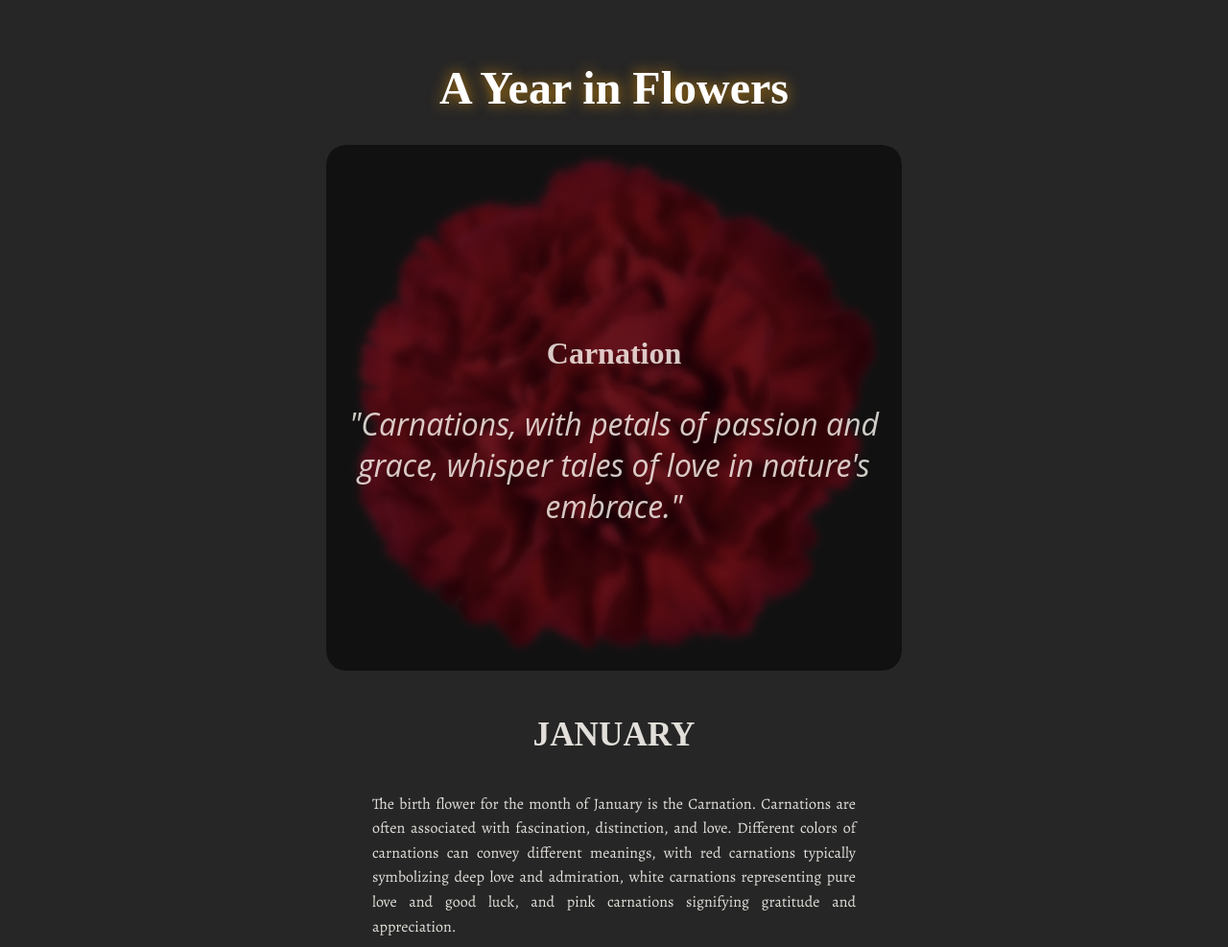
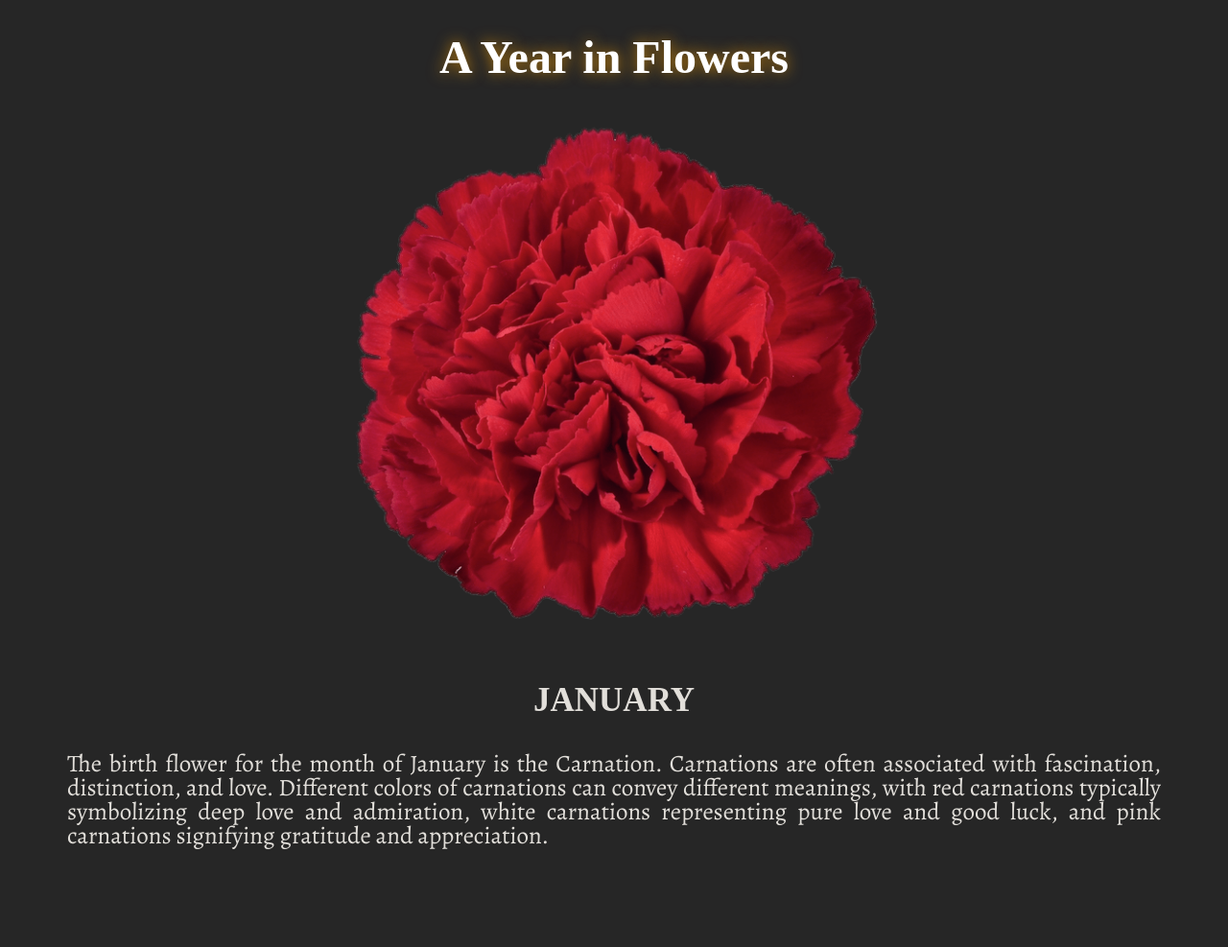
Before and after one commit to fredric89/Random-projects_Birthmonth-flowers, a plain HTML site: page index.html in a window 1280 px wide. Shown: the top 987 px of the page at 96% size. Drawn offline with nearby package versions, Linux system fonts and the light colour scheme.

Commit message:
Update flower.css

```diff
--- a/flower.css
+++ b/flower.css
@@ -1,6 +1,3 @@
-:root {
-  --base-font-size: 16px;
-}
 
 body {
     background-color: rgb(38, 38, 38);
@@ -11,57 +8,29 @@ body {
     justify-content: center;
     min-height: 100vh;
     margin: 0;
-  padding: 1rem;
-  box-sizing: border-box;
 }
 
 .font-description {
-  font-family: 'alegreya', serif;
-  font-size: 1rem;
-  line-height: 1.6;
+    font-family: 'alegreya';
+    font-size: 25px;
+    line-height: 25px;
     text-align: justify;
-  padding: 0 1rem;
-  margin-top: 1rem;
-  padding-bottom: 2rem;
-  max-width: 600px;
-  width: 100%;
-  box-sizing: border-box;
-}
-
-@import url('https://fonts.googleapis.com/css?family=Open+Sans:400italic');
-@import url('https://fonts.googleapis.com/css?family=Alegreya&display=swap');
-
-.font-size-quote {
-  font-family: 'Open Sans', sans-serif;
-  font-style: italic;
-  font-size: clamp(1.2rem, 4vw, 1.8rem);
-  text-align: center;
-  padding-left: 0.5rem;
-  padding-right: 0.5rem;
-  max-width: 600px;
-  width: 100%;
-  box-sizing: border-box;
-}
-
-.font-title {
-  font-size: clamp(1.5rem, 5vw, 2.2rem);
-  text-align: center;
-  padding: 0 1rem;
+    padding-left: 70px;
+    padding-right: 70px;
+    margin-top: 10px;
+    position: relative;
+    padding-bottom: 100px;
 }
 
 .flower-container {
     position: relative;
-  width: 100%;
-  max-width: 600px;
-  margin-bottom: 1.5rem;
-  border-radius: 20px;
-  overflow: hidden;
+    width: 600px;
+    margin-bottom: 20px;
 }
 
 .image-edit {
     display: block;
     width: 100%;
-  height: auto;
 }
 
 .overlay {
@@ -70,86 +39,83 @@ body {
     left: 0;
     width: 100%;
     height: 100%;
-  border-radius: 20px;
+    border-radius: 100px;
     display: flex;
     flex-direction: column;
     align-items: center;
+    font-size: 50px;
     justify-content: center;
-  background-color: rgba(0, 0, 0, 0.6);
-  backdrop-filter: blur(5px);
-  opacity: 0.9;
-  transition: opacity 0.3s ease;
+    background-color: rgb(0, 0, 0, 0.6);
+    opacity: 0;
+    transition: opacity 1s;
 }
 
-@media (hover: hover) {
-  .overlay {
-    opacity: 0;
+.overlay-blur {
+    backdrop-filter: blur(5px);
+}
+
+.overlay > * {
+    transform: translateY(20px);
+    transition: transform 1s;
 }
 
 .overlay:hover {
     opacity: 1;
-    border: 2px solid white;
-    box-shadow: 0 0 10px rgba(255, 165, 0, 0.8);
-  }
-}
-
-.overlay > * {
-  transform: translateY(0);
-  transition: transform 0.3s ease;
-}
-
-.overlay h2, .overlay p {
-  font-size: clamp(1.2rem, 4vw, 2rem);
-  padding: 0.5rem;
-  text-align: center;
-  margin: 0.25rem;
-}
-
-.font-title:hover,
-.site-title:hover {
-  text-shadow: 0 0 10px rgba(255, 165, 0, 0.8);
-}
-
-.site-title {
-  font-family: "Playfair Display", serif;
-  font-size: clamp(2rem, 8vw, 3rem);
-  text-align: center;
-  color: white;
-  text-shadow: 0 0 10px rgba(255, 165, 0, 0.8);
-  animation: glow 2s ease-in-out infinite alternate;
-  padding: 0 1rem;
-  margin-bottom: 1rem;
-}
-
-@keyframes glow {
-  from { text-shadow: 0 0 10px rgba(255, 165, 0, 0.5); }
-  to { text-shadow: 0 0 20px rgba(255, 165, 0, 0.9); }
-}
-
-@media screen and (min-width: 768px) {
-  body {
-    padding: 2rem;
-  }
-
-  .font-description {
-    padding: 0 2rem;
-  }
-
-  .overlay > * {
-    transform: translateY(20px);
 }
 
 .overlay:hover > * {
     transform: translateY(0);
 }
+
+@import url(https://fonts.googleapis.com/css?family=Open+Sans:400italic);
+
+.font-size-quote {
+    font-family: Open Sans;
+    font-style: italic;
+    font-size: 30px;
+    text-align: center;
+    padding-left: 10px;
+    padding-right: 10px;
 }
 
-@media screen and (min-width: 1024px) {
-  .font-description {
-    padding: 0 3rem;
+.font-title {
+ font-size: 35px;
+}
+
+
+.font-title:hover {
+    text-shadow: 0 0 10px rgba(255, 165, 0, 0.8);
+}
+
+.font-title:not(:hover) {
+    transition: text-shadow 1s;
+}
+
+.flower-container:hover .overlay {
+    border: 2px solid white;
+    box-shadow: 0 0 10px rgba(255, 165, 0, 0.8);
+}
+
+.flower-container:not(:hover) .overlay {
+    transition: border 1s, box-shadow 1s;
 }
 
 .site-title {
-    margin-bottom: 2rem;
+    font-family: "Playfair Display", serif;
+    font-size: 3rem;
+    text-align: center;
+    color: white;
+    text-shadow:
+      0 0 10px rgba(255, 165, 0, 0.6),
+      0 0 20px rgba(255, 165, 0, 0.8);
+    animation: glow 2s ease-in-out infinite alternate;
+  }
+
+  @keyframes glow {
+    from {
+      text-shadow: 0 0 10px rgba(255, 165, 0, 0.5);
+    }
+    to {
+      text-shadow: 0 0 20px rgba(255, 165, 0, 0.9);
     }
   }
```
Lines whose indentation alone changed are shown as unchanged.
